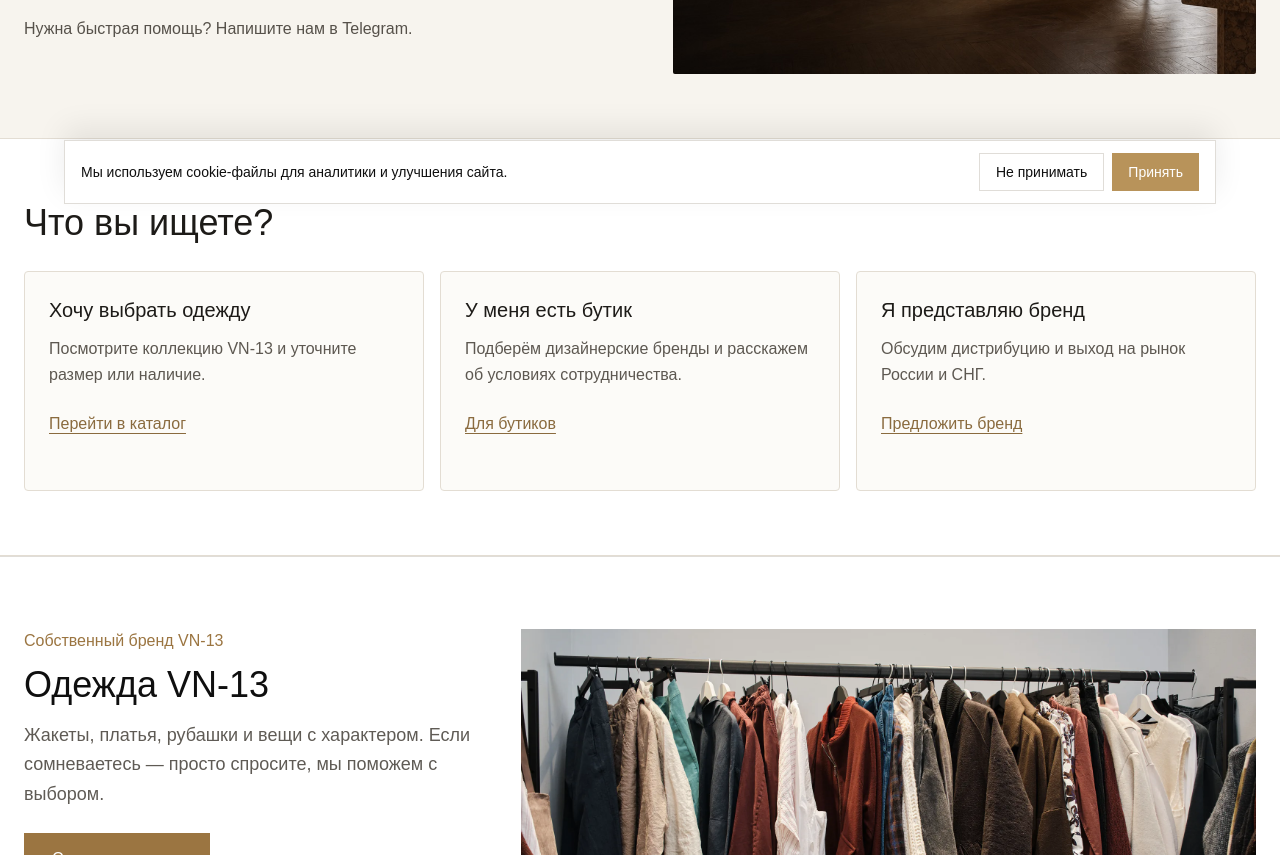
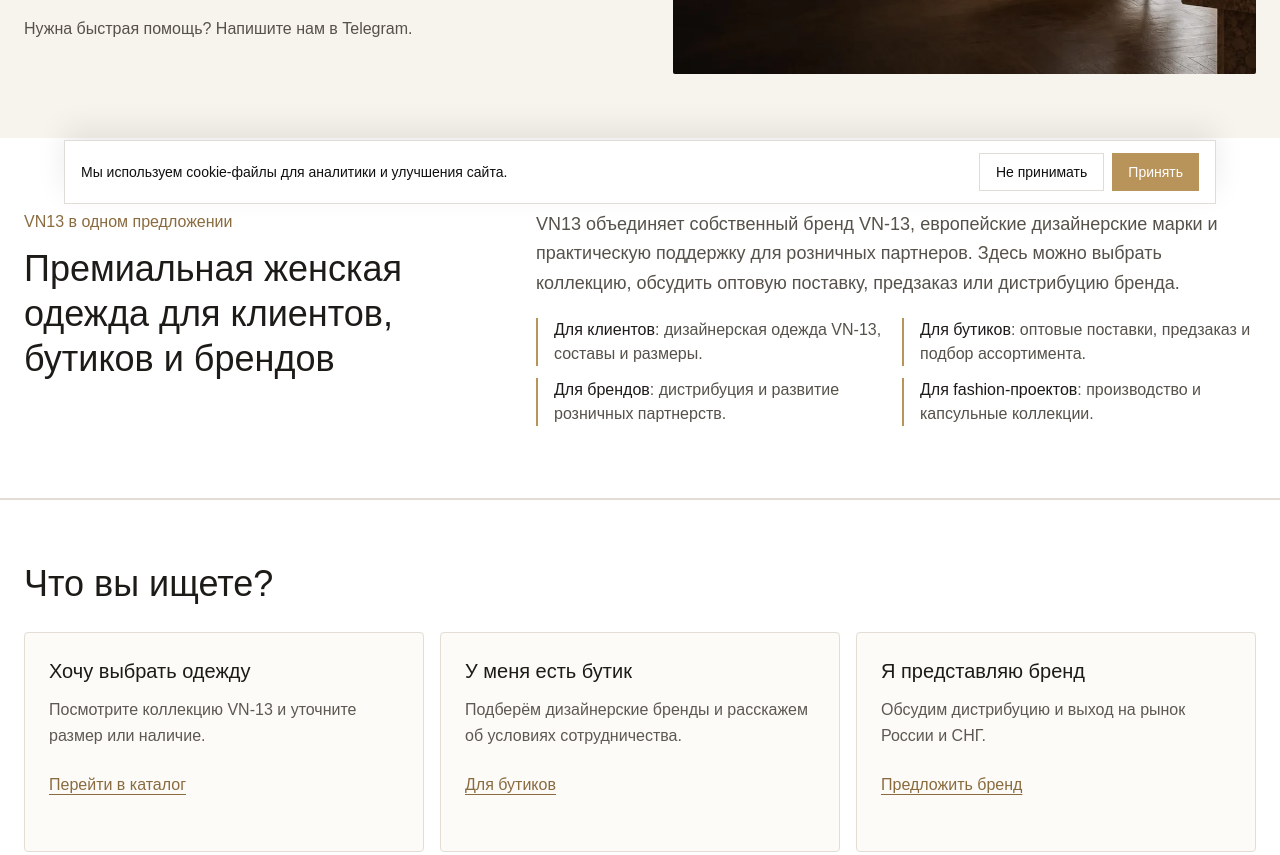
Before and after one commit to coffeeshop13/vn-13, a Next.js app: page / in a window 1280 px wide. Shown: the part 580-1435 px from the top of the page. Built offline with nearby package versions, Linux system fonts and the light colour scheme.

Commit message:
Improve homepage SEO signals and LCP

```diff
--- a/app/layout.tsx
+++ b/app/layout.tsx
@@ -70,7 +70,7 @@ export default function RootLayout({
           id="ahrefs-analytics"
           src="https://analytics.ahrefs.com/analytics.js"
           data-key="mDPfeqj8ml95p5yYpS/6bQ"
-          strategy="beforeInteractive"
+          strategy="afterInteractive"
           async
         />
         <noscript>
--- a/app/page.tsx
+++ b/app/page.tsx
@@ -15,6 +15,36 @@ export default function Home() {
     <main>
       <Header />
       <Hero />
+      <section className="border-b border-[#e0ddd8] bg-white" aria-labelledby="vn13-offer-heading">
+        <div className="mx-auto grid max-w-7xl gap-8 px-6 py-14 md:grid-cols-[0.8fr_1.2fr] md:items-start md:py-18">
+          <div>
+            <p className="mb-3 text-base font-medium text-[#8a6b3f]">VN13 в одном предложении</p>
+            <h2 id="vn13-offer-heading" className="text-3xl font-light leading-tight text-[#1d1b18] md:text-4xl">
+              Премиальная женская одежда для клиентов, бутиков и брендов
+            </h2>
+          </div>
+          <div className="space-y-5 text-lg leading-relaxed text-[#56514a]">
+            <p>
+              VN13 объединяет собственный бренд VN-13, европейские дизайнерские марки и практическую поддержку для розничных партнеров.
+              Здесь можно выбрать коллекцию, обсудить оптовую поставку, предзаказ или дистрибуцию бренда.
+            </p>
+            <ul className="grid gap-3 text-base md:grid-cols-2" aria-label="Направления VN13">
+              <li className="border-l-2 border-[#b8935a] pl-4">
+                <strong className="font-medium text-[#1d1b18]">Для клиентов</strong>: дизайнерская одежда VN-13, составы и размеры.
+              </li>
+              <li className="border-l-2 border-[#b8935a] pl-4">
+                <strong className="font-medium text-[#1d1b18]">Для бутиков</strong>: оптовые поставки, предзаказ и подбор ассортимента.
+              </li>
+              <li className="border-l-2 border-[#b8935a] pl-4">
+                <strong className="font-medium text-[#1d1b18]">Для брендов</strong>: дистрибуция и развитие розничных партнерств.
+              </li>
+              <li className="border-l-2 border-[#b8935a] pl-4">
+                <strong className="font-medium text-[#1d1b18]">Для fashion-проектов</strong>: производство и капсульные коллекции.
+              </li>
+            </ul>
+          </div>
+        </div>
+      </section>
       <AudiencePaths />
       <VN13Showcase />
       <CategorySeoLinks />
--- a/components/Hero.tsx
+++ b/components/Hero.tsx
@@ -40,7 +40,7 @@ export default function Hero() {
 
         <div className="relative min-h-[370px] overflow-hidden rounded-[2px] bg-[#ded6ca] md:min-h-[510px]">
           <Image
-            src="/hero-vn13-showroom.jpg"
+            src="/hero-vn13-showroom.webp"
             alt="Коллекция дизайнерской женской одежды VN13"
             fill
             priority
--- a/lib/seo.ts
+++ b/lib/seo.ts
@@ -204,6 +204,22 @@ export const organizationJsonLd = {
       inLanguage: 'ru',
     },
     {
+      '@type': 'WebPage',
+      '@id': `${SITE_URL}/#webpage`,
+      url: `${SITE_URL}/`,
+      name: 'Дизайнерская и премиальная женская одежда | VN13',
+      description:
+        'VN13 — дизайнерская и премиальная женская одежда: лимитированные коллекции, европейские бренды, производство и сотрудничество с бутиками.',
+      isPartOf: {
+        '@id': `${SITE_URL}/#website`,
+      },
+      about: [
+        { '@type': 'Brand', '@id': `${SITE_URL}/#brand` },
+        { '@type': 'Service', '@id': `${SITE_URL}/#distribution-service` },
+      ],
+      inLanguage: 'ru',
+    },
+    {
       '@type': 'Service',
       '@id': `${SITE_URL}/#distribution-service`,
       name: 'Дистрибуция европейских брендов женской одежды',
```
Also changed, not shown: public/hero-vn13-showroom.webp (added).
